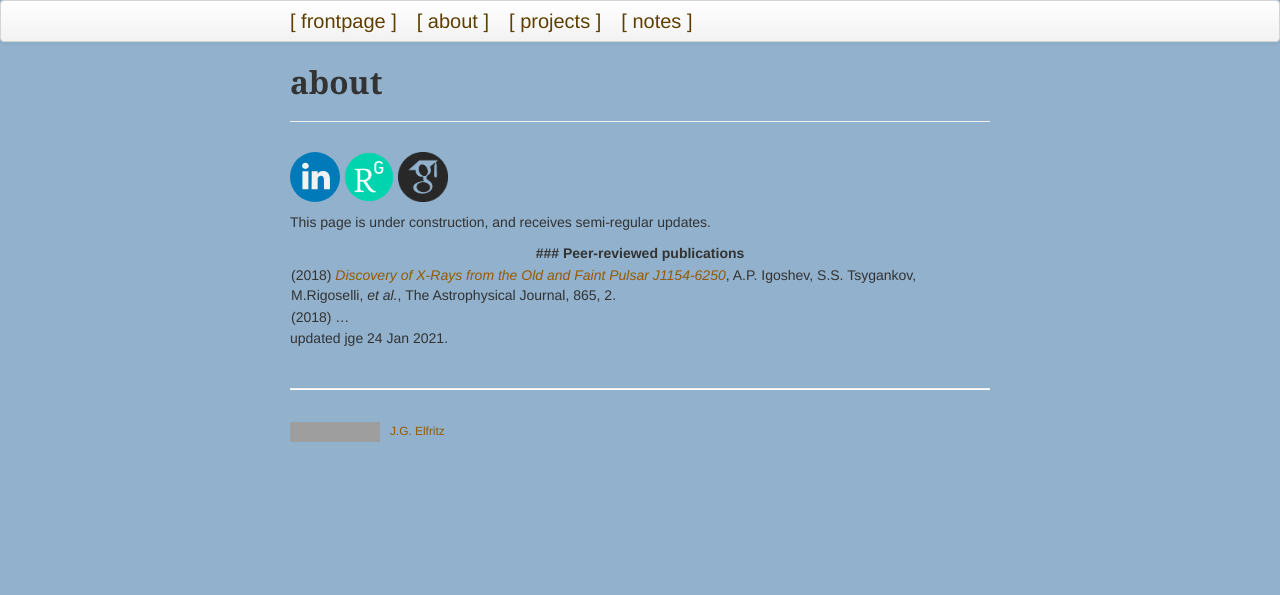
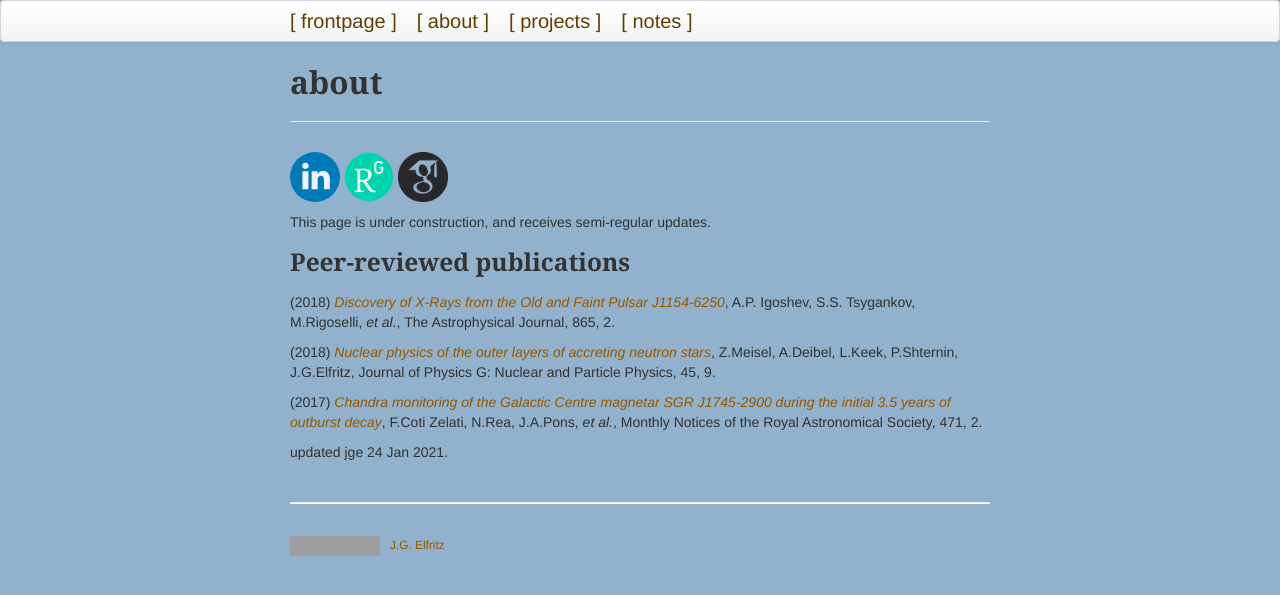
Before and after one commit to justinelfritz/justinelfritz.github.io, a Jekyll site: the page built from pages/about.md, in a window 1280 px wide. Shown: the top 595 px of the page. Built offline with Jekyll 4.4.1, drawn with Linux system fonts in a browser that asks for light colours; grey boxes are pictures that could not be loaded.

Commit message:
more pub updates added

```diff
--- a/pages/about.md
+++ b/pages/about.md
@@ -8,11 +8,14 @@ description: general synopsis and motivation
 
 This page is under construction, and receives semi-regular updates.
 
-| ### Peer-reviewed publications |
-| ----- |
-| (2018) [*Discovery of X-Rays from the Old and Faint Pulsar J1154-6250*](https://ui.adsabs.harvard.edu/abs/2018ApJ...865..116I), A.P. Igoshev, S.S. Tsygankov, M.Rigoselli, *et al.*, The Astrophysical Journal, 865, 2. |
-| ----- |
-| (2018) ... |
+### Peer-reviewed publications
+
+(2018) [*Discovery of X-Rays from the Old and Faint Pulsar J1154-6250*](https://ui.adsabs.harvard.edu/abs/2018ApJ...865..116I), A.P. Igoshev, S.S. Tsygankov, M.Rigoselli, *et al.*, The Astrophysical Journal, 865, 2.
+
+(2018) [*Nuclear physics of the outer layers of accreting neutron stars*](https://ui.adsabs.harvard.edu/abs/2018JPhG...45i3001M), Z.Meisel, A.Deibel, L.Keek, P.Shternin, J.G.Elfritz, Journal of Physics G: Nuclear and Particle Physics, 45, 9.
+
+(2017) [*Chandra monitoring of the Galactic Centre magnetar SGR J1745-2900 during the initial 3.5 years of outburst decay*](https://ui.adsabs.harvard.edu/abs/2017MNRAS.471.1819C), F.Coti Zelati, N.Rea, J.A.Pons, *et al.*, Monthly Notices of the Royal Astronomical Society, 471, 2.
+
 
 
 
```
